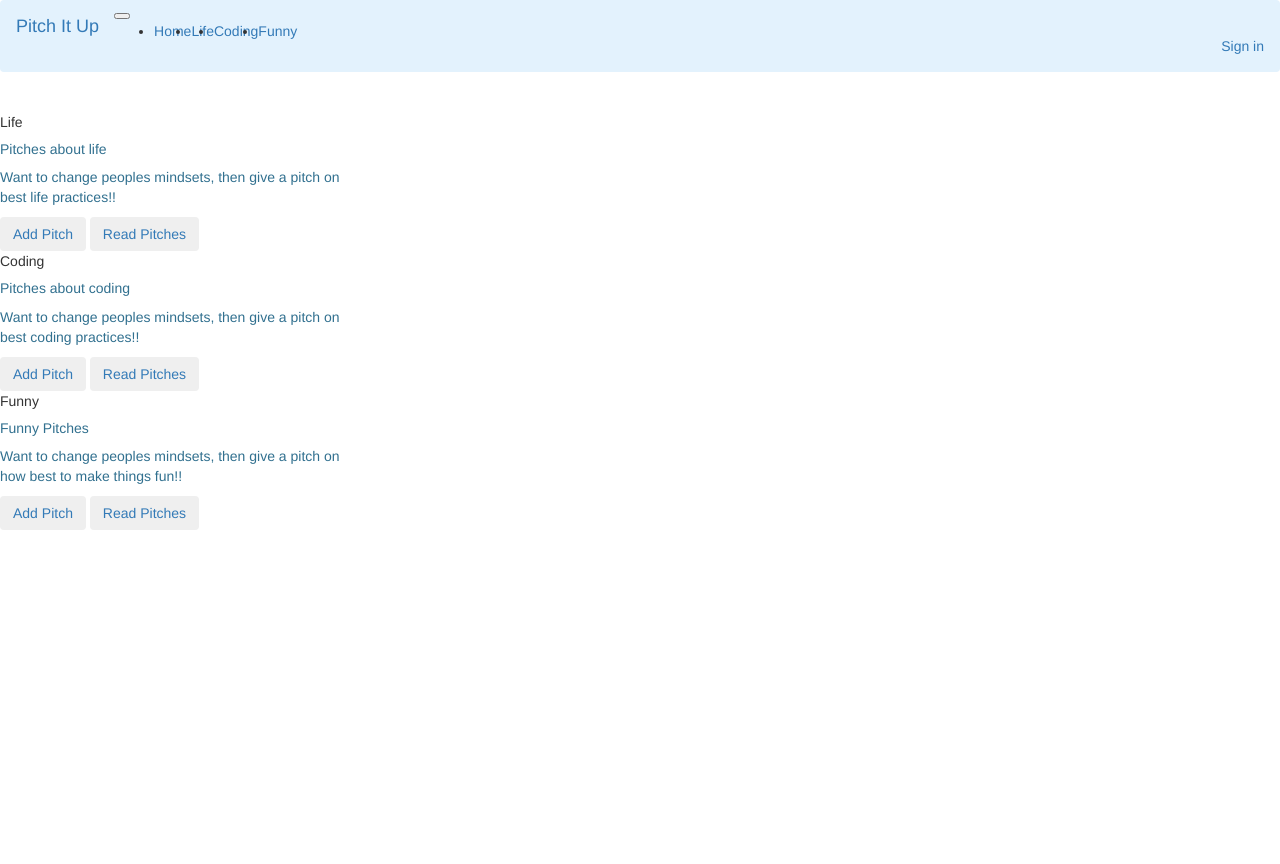
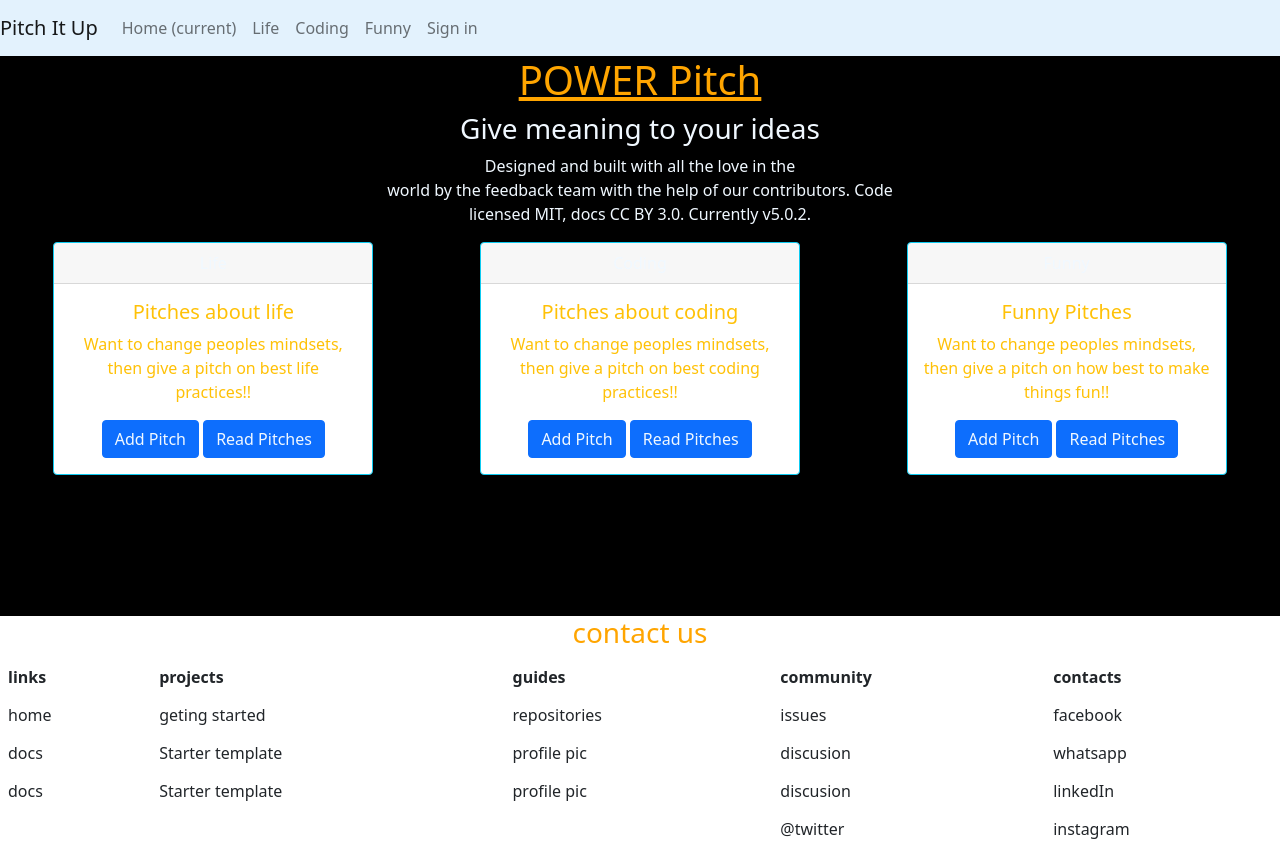
Before and after one commit to elijah-dot/pythonproject-flask-2, a Flask app: page / in a window 1280 px wide. Before the commit the page ends 530 px from the top, so only its background shows below. Run offline with Flask 2, Linux system fonts and the light colour scheme; some libraries are stand-ins or nearby versions.

Commit message:
style:styled index.css to perfection

```diff
--- a/Documents/pitch/app/email.py
+++ b/Documents/pitch/app/email.py
@@ -3,8 +3,9 @@
 from . import mail
 
 def mail_message(subject,template,to,**kwargs):
-    subject_pref = 'Pitch It Up!'
-    sender_email = 'staremdee@gmail.com'
+    subject_pref = 'pitch'
+    sender_email = 'wangu.mwangi@student.moringaschool.com'
+
 
     email = Message(subject, sender=sender_email, recipients=[to])
     email.body= render_template(template + ".txt",**kwargs)
--- /dev/null
+++ b/Documents/pitch/app/static/css/index.css
@@ -0,0 +1,55 @@
+* {
+  margin: 0;
+  padding: 0;
+}
+.two {
+  background-color: black;
+  text-align: center;
+  color: aliceblue;
+  height: 70vh;
+  width: 100vw;
+}
+.one {
+  display: flex;
+  flex-direction: row;
+  justify-content: space-around;
+  text-align: center;
+  width: 100vw;
+}
+.first {
+  background-color: aliceblue;
+}
+.box1 h1 {
+  margin-top: 30px;
+  font-size: 40px;
+  font-family: "Lobster", cursive;
+  color: red;
+}
+td:hover {
+  color: orange;
+  text-decoration: underline;
+}
+
+.two h1 {
+  text-align: center;
+  color: orange;
+  text-decoration: underline;
+}
+.txt {
+  font-size: 21px;
+}
+.footer h3 {
+  text-align: center;
+  color: orange;
+}
+.mn{
+    text-decoration: none;
+    color: aliceblue;
+}
+.path{
+    background-color: black;
+    color: orange;
+}
+.image{
+    margin-top: 20px;
+}
--- a/Documents/pitch/app/templates/base.html
+++ b/Documents/pitch/app/templates/base.html
@@ -1,24 +1,36 @@
-{% extends 'bootstrap/base.html'%}
-
-{% block navbar %}
-    {% include 'navbar.html' %}
-{% endblock %}
+{% block navbar %} {% include 'navbar.html'
+%} {% endblock %}
 
 <!DOCTYPE html>
 <html lang="en" dir="ltr">
   <head>
-   <meta charset="utf-8">
+    <meta charset="utf-8" />
     {% if title %}
     <title>{{ title }}</title>
     {% else %}
-   <title>Pitch It Up!! </title>
+    <title>Pitch It Up!!</title>
     {% endif %}
+    <link rel="stylesheet" href="{{url_for('static',filename='css/index.css')}}" />
+    <link
+      href="https://cdn.jsdelivr.net/npm/bootstrap@5.1.3/dist/css/bootstrap.min.css"
+      rel="stylesheet"
+      integrity="sha384-1BmE4kWBq78iYhFldvKuhfTAU6auU8tT94WrHftjDbrCEXSU1oBoqyl2QvZ6jIW3"
+      crossorigin="anonymous"
+    />
   </head>
   <body>
+    {% block content %} {% endblock %}
 
-   {% block content %}
-
-   {% endblock %}
-
+    <script
+      src="https://cdn.jsdelivr.net/npm/bootstrap@5.1.3/dist/js/bootstrap.bundle.min.js"
+      integrity="sha384-ka7Sk0Gln4gmtz2MlQnikT1wXgYsOg+OMhuP+IlRH9sENBO0LRn5q+8nbTov4+1p"
+      crossorigin="anonymous"
+    ></script>
+    <script
+    src="https://code.jquery.com/jquery-3.6.0.js"
+    integrity="sha256-H+K7U5CnXl1h5ywQfKtSj8PCmoN9aaq30gDh27Xc0jk="
+    crossorigin="anonymous"
+  ></script>
+  <script src="{{url_for('static',filename='js/index.js')}}"></script>
   </body>
 </html>
--- a/Documents/pitch/app/templates/index.html
+++ b/Documents/pitch/app/templates/index.html
@@ -1,44 +1,115 @@
-{% extends 'base.html'%}
-{% block styles%} {{ super() }}
-<link rel="stylesheet" href="{{url_for('static',filename='css/index.css')}}"> {% endblock %}
-{% block content %}
+{% extends "base.html" %} {% block content %}
+<body>
+  <div class="two">
 
-<body>
-  <br>
-  <div class="d-flex justify-content-center">
-    <div class="card-groups">
-      <div class="card border-info mb-3" style="max-width: 35rem;">
+    <h1>POWER Pitch</h1>
+    <h3> Give meaning to your ideas</h3>
+    <p>
+      Designed and built with all the love in the <br> world by the feedback team
+      with the help of our contributors. Code <br> licensed MIT, docs CC BY 3.0.
+      Currently v5.0.2.
+    </p>
+    <div class="d-flex">
+      <div class="card-groups one">
+        <div class="card border-info first" style="max-width: 20rem">
           <div class="card-header">Life</div>
-        <div class="card-body text-info">
+          <div class="card-body text-warning">
             <h5 class="card-title">Pitches about life</h5>
-          <p class="card-text">Want to change peoples mindsets, then give a pitch on best life practices!!</p>
-          <button type="button" class="btn btn-outline-primary"><a href="../pitch/">Add Pitch</a></button>
-          <button type="button" class="btn btn-outline-primary"><a href="/categories/life">Read Pitches</a></button>
+            <p class="card-text">
+              Want to change peoples mindsets, then give a pitch on best life
+              practices!!
+            </p>
+            <button type="button" class="btn btn-primary">
+              <a class="mn"  href="../pitch/">Add Pitch</a>
+            </button>
+            <button type="button" class="btn btn-primary">
+              <a class="mn" href="/categories/life">Read Pitches</a>
+            </button>
           </div>
         </div>
 
-      <div class="card border-info mb-3" style="max-width: 35rem;">
+        <div class="card border-info second" style="max-width: 20rem">
           <div class="card-header">Coding</div>
-        <div class="card-body text-info">
+          <div class="card-body text-warning">
             <h5 class="card-title">Pitches about coding</h5>
-          <p class="card-text">Want to change peoples mindsets, then give a pitch on best coding practices!!</p>
-          <button type="button" class="btn btn-outline-primary"><a href="../pitch/">Add Pitch</a></button>
-          <button type="button" class="btn btn-outline-primary"><a href="/categories/coding">Read Pitches</a></button>
+            <p class="card-text">
+              Want to change peoples mindsets, then give a pitch on best coding
+              practices!!
+            </p>
+            <button type="button" class="btn btn-primary">
+              <a class="mn"  href="../pitch/">Add Pitch</a>
+            </button>
+            <button type="button" class="btn btn-primary">
+              <a class="mn" href="/categories/coding">Read Pitches</a>
+            </button>
           </div>
         </div>
 
-      <div class="card border-info mb-3" style="max-width: 35rem;">
+        <div class="card border-info third" style="max-width: 20rem">
           <div class="card-header">Funny</div>
-        <div class="card-body text-info">
+          <div class="card-body text-warning">
             <h5 class="card-title">Funny Pitches</h5>
-          <p class="card-text">Want to change peoples mindsets, then give a pitch on how best to make things fun!!</p>
-          <button type="button" class="btn btn-outline-primary"><a href="../pitch/">Add Pitch</a></button>
-          <button type="button" class="btn btn-outline-primary"><a href="/categories/funny">Read Pitches</a></button>
+            <p class="card-text">
+              Want to change peoples mindsets, then give a pitch on how best to
+              make things fun!!
+            </p>
+            <button type="button" class="btn btn-primary">
+              <a  class="mn" href="../pitch/">Add Pitch</a>
+            </button>
+            <button type="button" class="btn btn-primary">
+              <a class="mn" href="/categories/funny">Read Pitches</a>
+            </button>
           </div>
         </div>
-
       </div>
     </div>
+  </div>
+  <div class="footer">
+    <h3>contact us</h3>
+    <div class="up">
 
-  {% endblock%}
+      <table class="table table-transparent table-borderless">
+        <thead>
+          <tr>
+            <th scope="col">links</th>
+            <th scope="col">projects</th>
+            <th scope="col">guides</th>
+            <th scope="col">community</th>
+            <th scope="col">contacts</th>
+          </tr>
+        </thead>
+        <tbody>
+          <tr>
+            <td scope="row">home</td>
+            <td>geting started</td>
+            <td>repositories</td>
+            <td>issues</td>
+            <td>facebook</td>
+          </tr>
+          <tr>
+            <td scope="row">docs</td>
+            <td>Starter template</td>
+            <td>profile pic</td>
+            <td>discusion</td>
+            <td>whatsapp</td>
+          </tr>
+          <tr>
+            <td scope="row">docs</td>
+            <td>Starter template</td>
+            <td>profile pic</td>
+            <td>discusion</td>
+            <td>linkedIn</td>
+          </tr>
+          <tr>
+            <td scope="row"></td>
+            <td colspan="2"></td>
+
+            <td>@twitter</td>
+            <td>instagram</td>
+          </tr>
+        </tbody>
+      </table>
+    </div>
+  </div>
 </body>
+{% endblock %}
```
Also changed, not shown: Documents/pitch/app/templates/profile/profile.html (+5 -4 lines), Documents/pitch/app/static/css/profile.css (added), Documents/pitch/app/static/js/index.js (added), Documents/pitch/app/static/photos/ame4.jpeg (added). Lines whose indentation alone changed are shown as unchanged.
